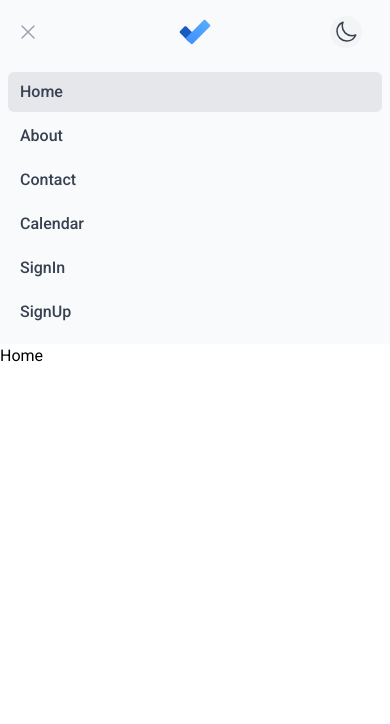
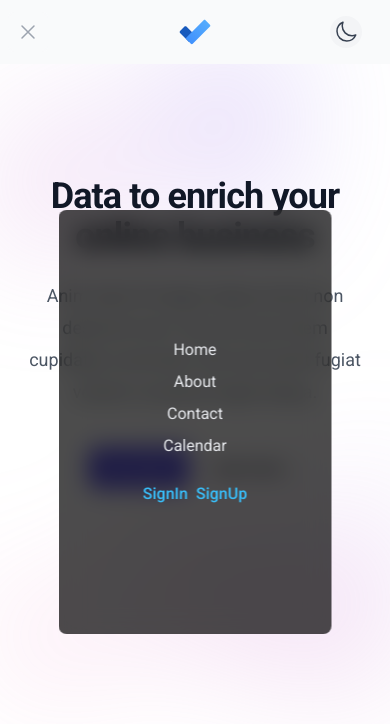
Before and after one commit to kabhinav577/Todulo, a React (Vite) app in the folder client/: page / in a window 390 px wide. Both pictures are taken after a click on the button "Open main menu". Shown: the top 724 px of the page. Built offline with nearby package versions, Linux system fonts and the light colour scheme.

Commit message:
Updating Navbar UI for Mobile Nav

```diff
--- a/client/package.json
+++ b/client/package.json
@@ -12,6 +12,7 @@
   "dependencies": {
     "@headlessui/react": "^1.7.17",
     "@heroicons/react": "^2.0.18",
+    "framer-motion": "^10.16.16",
     "react": "^18.2.0",
     "react-dom": "^18.2.0",
     "react-router-dom": "^6.20.1"
--- a/client/src/components/Navbar.jsx
+++ b/client/src/components/Navbar.jsx
@@ -1,23 +1,22 @@
 import { Fragment, useState } from 'react';
 import { Link } from 'react-router-dom';
-import { Disclosure, Menu, Transition } from '@headlessui/react';
+import { Menu, Transition } from '@headlessui/react';
 import { Bars3Icon, XMarkIcon, MoonIcon } from '@heroicons/react/24/outline';
 import Logo from '../assets/todo-96.svg';
+import { motion } from 'framer-motion';
 
 const navigation = [
-  { name: 'Home', href: '#', current: true },
+  { name: 'Home', href: '/', current: true },
   { name: 'About', href: '/about', current: false },
   { name: 'Contact', href: '/contact', current: false },
   { name: 'Calendar', href: '/calendar', current: false },
 ];
 
 const mobileNavigation = [
-  { name: 'Home', href: '#', current: true },
+  { name: 'Home', href: '/', current: true },
   { name: 'About', href: '/about', current: false },
   { name: 'Contact', href: '/contact', current: false },
   { name: 'Calendar', href: '/calendar', current: false },
-  { name: 'SignIn', href: '/SignIn', current: false },
-  { name: 'SignUp', href: '/SignUp', current: false },
 ];
 
 function classNames(...classes) {
@@ -25,29 +24,36 @@ function classNames(...classes) {
 }
 
 const Navbar = () => {
+  const [isOpen, setIsOpen] = useState(false);
   const [isLoggedIn, setIsLoggedIn] = useState(false);
 
+  const handleClick = () => {
+    setIsOpen(!isOpen);
+  };
+
   return (
-    <Disclosure as="nav" className="bg-gray-50">
-      {({ open }) => (
+    <header className="bg-gray-50 z-10">
       <>
         <div className="mx-auto max-w-7xl px-2 sm:px-6 lg:px-8">
           <div className="relative flex h-16 items-center justify-between">
             <div className="absolute inset-y-0 left-0 flex items-center sm:hidden">
               {/* Mobile menu button*/}
-                <Disclosure.Button className="relative inline-flex items-center justify-center rounded-md p-2 text-gray-400 hover:bg-gray-100 hover:text-gray-700 focus:outline-none focus:ring-2 focus:ring-inset focus:ring-gray-50">
+              <button
+                className="relative inline-flex items-center justify-center rounded-md p-2 text-gray-400 hover:bg-gray-100 hover:text-gray-700 focus:outline-none focus:ring-2 focus:ring-inset focus:ring-gray-50"
+                onClick={() => setIsOpen(!isOpen)}
+              >
                 <span className="absolute -inset-0.5" />
                 <span className="sr-only">Open main menu</span>
-                  {open ? (
+                {isOpen ? (
                   <XMarkIcon className="block h-6 w-6" aria-hidden="true" />
                 ) : (
                   <Bars3Icon className="block h-6 w-6" aria-hidden="true" />
                 )}
-                </Disclosure.Button>
+              </button>
             </div>
             <div className="flex flex-1 items-center justify-center sm:items-stretch sm:justify-start">
               <div className="flex flex-shrink-0 items-center">
-                  <img className="h-8 w-auto" src={Logo} alt="Your Company" />
+                <img className="h-8 w-auto" src={Logo} alt="TODULO" />
               </div>
 
               {/* Desktop Navigation  */}
@@ -84,7 +90,7 @@ const Navbar = () => {
               </button>
 
               {/* Profile dropdown */}
-                <Menu as="div" className="relative ml-3">
+              <div className="relative ml-3">
                 {isLoggedIn ? (
                   <>
                     {' '}
@@ -167,35 +173,54 @@ const Navbar = () => {
                     </Link>
                   </div>
                 )}
-                </Menu>
+              </div>
             </div>
           </div>
         </div>
 
         {/* Mobile Navigation  */}
-          <Disclosure.Panel className="sm:hidden">
-            <div className="space-y-1 px-2 pb-3 pt-2">
+        {isOpen ? (
+          <motion.div
+            initial={{ scale: 0, opacity: 0, x: '-50%', y: '-50%' }}
+            animate={{ scale: 1, opacity: 1 }}
+            className="min-w-[70vw] flex flex-col z-30 justify-between items-center fixed top-1/2 left-1/2 -translate-x-1/2 -translate-y-1/2 bg-black/70 text-gray-200 rounded-lg backdrop-blur-md py-32 md:hidden"
+          >
+            <nav className="flex items-center  flex-col justify-center">
               {mobileNavigation.map((item) => (
-                <Disclosure.Button
+                <Link
                   key={item.name}
-                  as="a"
-                  href={item.href}
-                  className={classNames(
-                    item.current
-                      ? 'bg-gray-200 text-gray-700'
-                      : 'text-gray-700 hover:bg-gray-100',
-                    'block rounded-md px-3 py-2 text-base font-medium'
-                  )}
-                  aria-current={item.current ? 'page' : undefined}
+                  to={item.href}
+                  className="relative group mb-2"
+                  onClick={handleClick}
                 >
                   {item.name}
-                </Disclosure.Button>
+                  <span className="h-[1px] inline-block bg-gray-100 absolute left-0 -bottom-0.5 group-hover:w-full transition-[width] ease duration-300  w-0 hover:w-full">
+                    &nbsp;
+                  </span>
+                </Link>
               ))}
-            </div>
-          </Disclosure.Panel>
+            </nav>
+            <nav className="flex items-center text-sky-400 justify-center flex-wrap mt-4 font-medium">
+              <Link to="/signin" className="relative group hover:text-red-400">
+                SignIn
+                <span className="h-[1px] inline-block bg-gray-100 absolute left-0 -bottom-0.5 group-hover:w-full transition-[width] ease duration-300  w-0 hover:w-full">
+                  &nbsp;
+                </span>
+              </Link>
+              <Link
+                to="/signup"
+                className="ml-2 relative group hover:text-red-400"
+              >
+                SignUp
+                <span className="h-[1px] inline-block bg-gray-100 absolute left-0 -bottom-0.5 group-hover:w-full transition-[width] ease duration-300  w-0 hover:w-full ">
+                  &nbsp;
+                </span>
+              </Link>
+            </nav>
+          </motion.div>
+        ) : null}
       </>
-      )}
-    </Disclosure>
+    </header>
   );
 };
 
--- a/client/src/pages/home/Home.jsx
+++ b/client/src/pages/home/Home.jsx
@@ -1,5 +1,67 @@
 const Home = () => {
-  return <div>Home</div>;
+  return (
+    <div className="relative px-6 pt-8 lg:px-8">
+      <div
+        className="absolute inset-x-0 -top-40 -z-10 transform-gpu overflow-hidden blur-3xl sm:-top-80"
+        aria-hidden="true"
+      >
+        <div
+          className="relative left-[calc(50%-11rem)] aspect-[1155/678] w-[36.125rem] -translate-x-1/2 rotate-[30deg] bg-gradient-to-tr from-[#ff80b5] to-[#9089fc] opacity-30 sm:left-[calc(50%-30rem)] sm:w-[72.1875rem]"
+          style={{
+            clipPath:
+              'polygon(74.1% 44.1%, 100% 61.6%, 97.5% 26.9%, 85.5% 0.1%, 80.7% 2%, 72.5% 32.5%, 60.2% 62.4%, 52.4% 68.1%, 47.5% 58.3%, 45.2% 34.5%, 27.5% 76.7%, 0.1% 64.9%, 17.9% 100%, 27.6% 76.8%, 76.1% 97.7%, 74.1% 44.1%)',
+          }}
+        />
+      </div>
+      <div className="mx-auto max-w-2xl py-20 sm:py-32 lg:py-40">
+        <div className="hidden sm:mb-8 sm:flex sm:justify-center">
+          <div className="relative rounded-full px-3 py-1 text-sm leading-6 text-gray-600 ring-1 ring-gray-900/10 hover:ring-gray-900/20">
+            Announcing our next round of funding.{' '}
+            <a href="#" className="font-semibold text-indigo-600">
+              <span className="absolute inset-0" aria-hidden="true" />
+              Read more <span aria-hidden="true">&rarr;</span>
+            </a>
+          </div>
+        </div>
+        <div className="text-center">
+          <h1 className="text-4xl font-bold tracking-tight text-gray-900 sm:text-6xl">
+            Data to enrich your online business
+          </h1>
+          <p className="mt-6 text-lg leading-8 text-gray-600">
+            Anim aute id magna aliqua ad ad non deserunt sunt. Qui irure qui
+            lorem cupidatat commodo. Elit sunt amet fugiat veniam occaecat
+            fugiat aliqua.
+          </p>
+          <div className="mt-10 flex items-center justify-center gap-x-6">
+            <a
+              href="#"
+              className="rounded-md bg-indigo-600 px-3.5 py-2.5 text-sm font-semibold text-white shadow-sm hover:bg-indigo-500 focus-visible:outline focus-visible:outline-2 focus-visible:outline-offset-2 focus-visible:outline-indigo-600"
+            >
+              Get started
+            </a>
+            <a
+              href="#"
+              className="text-sm font-semibold leading-6 text-gray-900"
+            >
+              Learn more <span aria-hidden="true">→</span>
+            </a>
+          </div>
+        </div>
+      </div>
+      <div
+        className="absolute inset-x-0 top-[calc(100%-13rem)] -z-10 transform-gpu overflow-hidden blur-3xl sm:top-[calc(100%-30rem)]"
+        aria-hidden="true"
+      >
+        <div
+          className="relative left-[calc(50%+3rem)] aspect-[1155/678] w-[36.125rem] -translate-x-1/2 bg-gradient-to-tr from-[#ff80b5] to-[#9089fc] opacity-30 sm:left-[calc(50%+36rem)] sm:w-[72.1875rem]"
+          style={{
+            clipPath:
+              'polygon(74.1% 44.1%, 100% 61.6%, 97.5% 26.9%, 85.5% 0.1%, 80.7% 2%, 72.5% 32.5%, 60.2% 62.4%, 52.4% 68.1%, 47.5% 58.3%, 45.2% 34.5%, 27.5% 76.7%, 0.1% 64.9%, 17.9% 100%, 27.6% 76.8%, 76.1% 97.7%, 74.1% 44.1%)',
+          }}
+        />
+      </div>
+    </div>
+  );
 };
 
 export default Home;
```
Also changed, not shown: 1 other file (tests, documents, lock files or other folders). Lines whose indentation alone changed are shown as unchanged.
